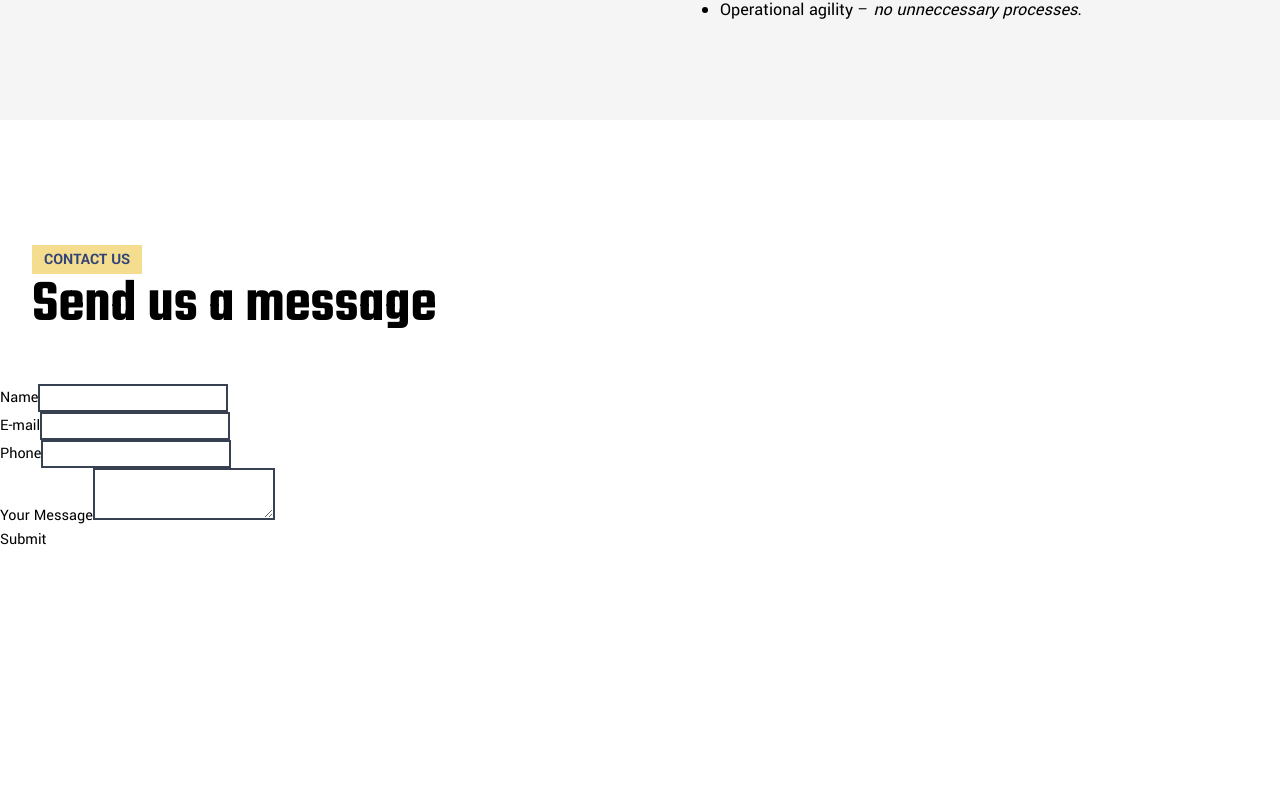
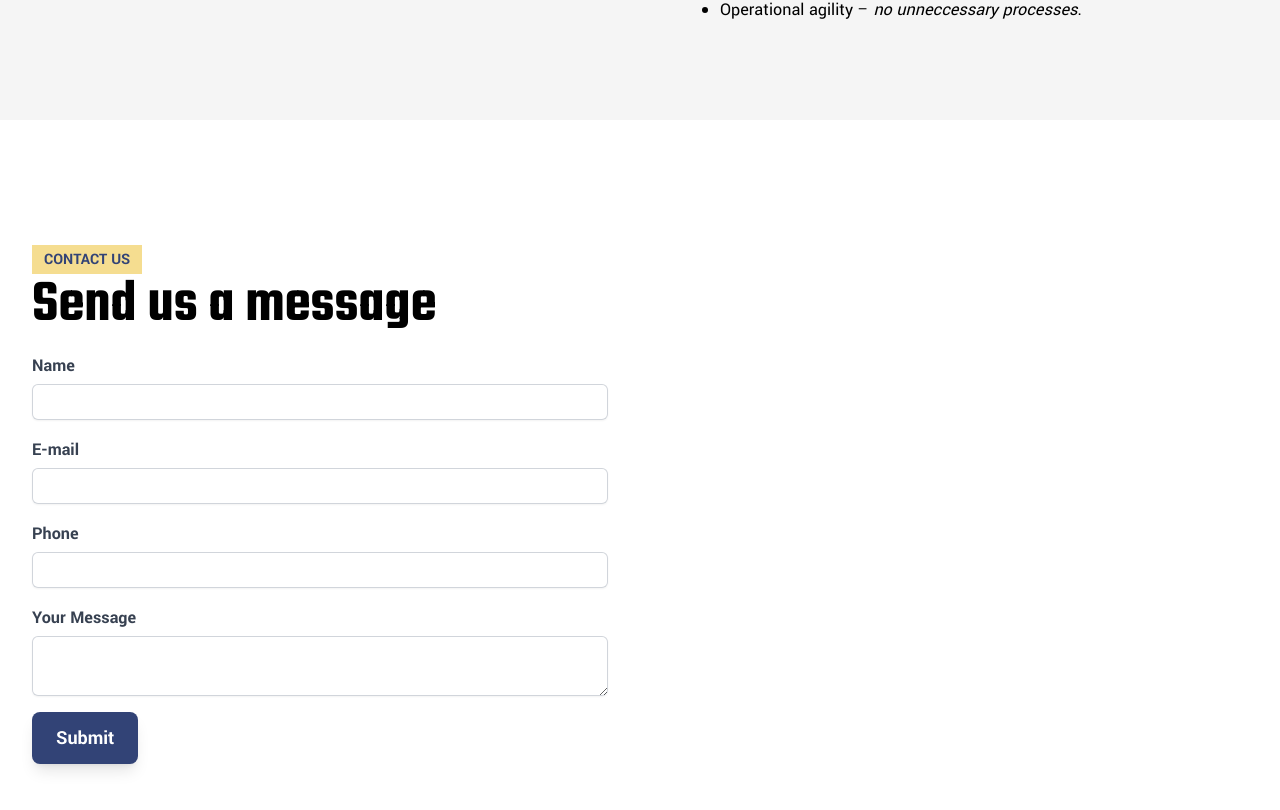
Before and after one commit to invenus-dev/invenus-dev-website, a React (Vite) app: page / in a window 1280 px wide. Shown: the part 4234-5044 px from the top of the page. Before the commit the page ends 4914 px from the top, so only its background shows below. Built offline with nearby package versions, Linux system fonts and the light colour scheme; no server answers.

Commit message:
feat: form finalized

```diff
--- a/index.html
+++ b/index.html
@@ -292,10 +292,14 @@
     </section>
     <section class="py-32">
       <div class="mainbody container mx-auto mb-12 px-8">
-        <span class="headnote">Contact Us</span>
-        <h2>Send us a message</h2>
+        <div class="mb-4">
+          <span class="headnote">Contact Us</span>
+          <h2>Send us a message</h2>
+        </div>
+        <div className="flex">
+          <div class="mx-auto max-w-screen-2xl" id="contact-form-container"></div>
+        </div>
       </div>
-      <div class="mx-auto max-w-screen-2xl" id="contact-form-container"></div>
     </section>
     <script type="module" src="/src/main.tsx"></script>
   </body>
--- a/package.json
+++ b/package.json
@@ -40,7 +40,9 @@
     "vite-tsconfig-paths": "^4.2.0"
   },
   "dependencies": {
+    "@tailwindcss/forms": "^0.5.3",
     "classnames": "^2.3.2",
+    "email-validator": "^2.0.4",
     "react": "^18.2.0",
     "react-dom": "^18.2.0",
     "swr": "^2.1.5"
--- a/src/components/ContactForm.tsx
+++ b/src/components/ContactForm.tsx
@@ -1,6 +1,7 @@
 import FormField from './ContactForm/FormField';
 import { useState } from 'react';
 import { validateCaptcha } from '../utils/validateCaptcha';
+import * as EmailValidator from 'email-validator';
 
 const backendUrl = import.meta.env.VITE_CFORM_BACKEND_URL;
 
@@ -35,6 +36,8 @@ const ContactForm = () => {
     }
     if (!values.email) {
       errors.email = 'Email is required';
+    } else if (!EmailValidator.validate(values.email)) {
+      errors.email = 'Email is invalid';
     }
     if (!values.phone) {
       errors.phone = 'Phone is required';
@@ -83,7 +86,8 @@ const ContactForm = () => {
       {response === true ? <div className="text-green-500">Message sent successfully!</div> : null}
       {response !== true && response ? <div className="text-red-500">{response}</div> : null}
       {response === false && (
-        <form onSubmit={onSubmitHandler}>
+        <div className="max-w-xl md:w-1/2">
+          <form noValidate={true} onSubmit={onSubmitHandler}>
             <FormField
               label="Name"
               name="name"
@@ -116,10 +120,11 @@ const ContactForm = () => {
               value={values.msg}
               error={errors.msg}
             />
-          <button disabled={isSubmitting} type="submit">
+            <button disabled={isSubmitting} className="btn btn-submit" type="submit">
               Submit
             </button>
           </form>
+        </div>
       )}
     </>
   );
--- a/src/components/ContactForm/FormField.tsx
+++ b/src/components/ContactForm/FormField.tsx
@@ -1,3 +1,5 @@
+import classNames from 'classnames';
+
 type Props = {
   label: string;
   name: string;
@@ -9,11 +11,13 @@ type Props = {
 
 const FormField = ({ label, name, type, value, onChange, error }: Props) => {
   return (
-    <div>
-      <label htmlFor={name}>{label}</label>
+    <div className="mb-4">
+      <label className="label-style" htmlFor={name}>
+        {label}
+      </label>
       {type === 'textarea' ? (
         <textarea
-          className="border-2 border-gray-700"
+          className={classNames('input-style', { 'input-error': error })}
           id={name}
           name={name}
           value={value}
@@ -21,7 +25,7 @@ const FormField = ({ label, name, type, value, onChange, error }: Props) => {
         />
       ) : (
         <input
-          className="border-2 border-gray-700"
+          className={classNames('input-style', { 'input-error': error })}
           id={name}
           name={name}
           type={type}
@@ -29,7 +33,7 @@ const FormField = ({ label, name, type, value, onChange, error }: Props) => {
           onChange={onChange}
         />
       )}
-      {error && <p>{error}</p>}
+      {error && <p className="error-text">{error}</p>}
     </div>
   );
 };
--- a/src/css/main.css
+++ b/src/css/main.css
@@ -65,6 +65,11 @@
   hover:text-primary-dark;
 }
 
+.btn-submit {
+  @apply bg-primary text-tertiary
+  ring-secondary hover:bg-primary-dark;
+}
+
 /* https://dev.to/afif/a-multi-line-css-only-typewriter-effect-3op3 */
 /* TODO */
 
@@ -98,4 +103,20 @@
   @apply bg-secondary text-primary;
 }
 
+.label-style {
+  @apply mb-1 block text-lg font-bold text-gray-700;
+}
+
+.input-style {
+  @apply block w-full rounded-md border-0 py-1.5 text-lg text-gray-900 shadow-sm ring-1 ring-inset ring-gray-300 placeholder:text-gray-400 focus:ring-2 focus:ring-inset focus:ring-secondary sm:leading-6;
+}
+
+.input-error {
+  @apply ring-red-500;
+}
+
+.error-text {
+  @apply text-sm text-red-500;
+}
+
 @tailwind utilities;
--- a/tailwind.config.js
+++ b/tailwind.config.js
@@ -38,5 +38,8 @@ module.exports = {
       },
     },
   },
-  plugins: [],
+  plugins: [
+    // eslint-disable-next-line no-undef
+    require('@tailwindcss/forms'),
+  ],
 };
```
Also changed, not shown: 1 other file (tests, documents, lock files or other folders). Lines whose indentation alone changed are shown as unchanged.
